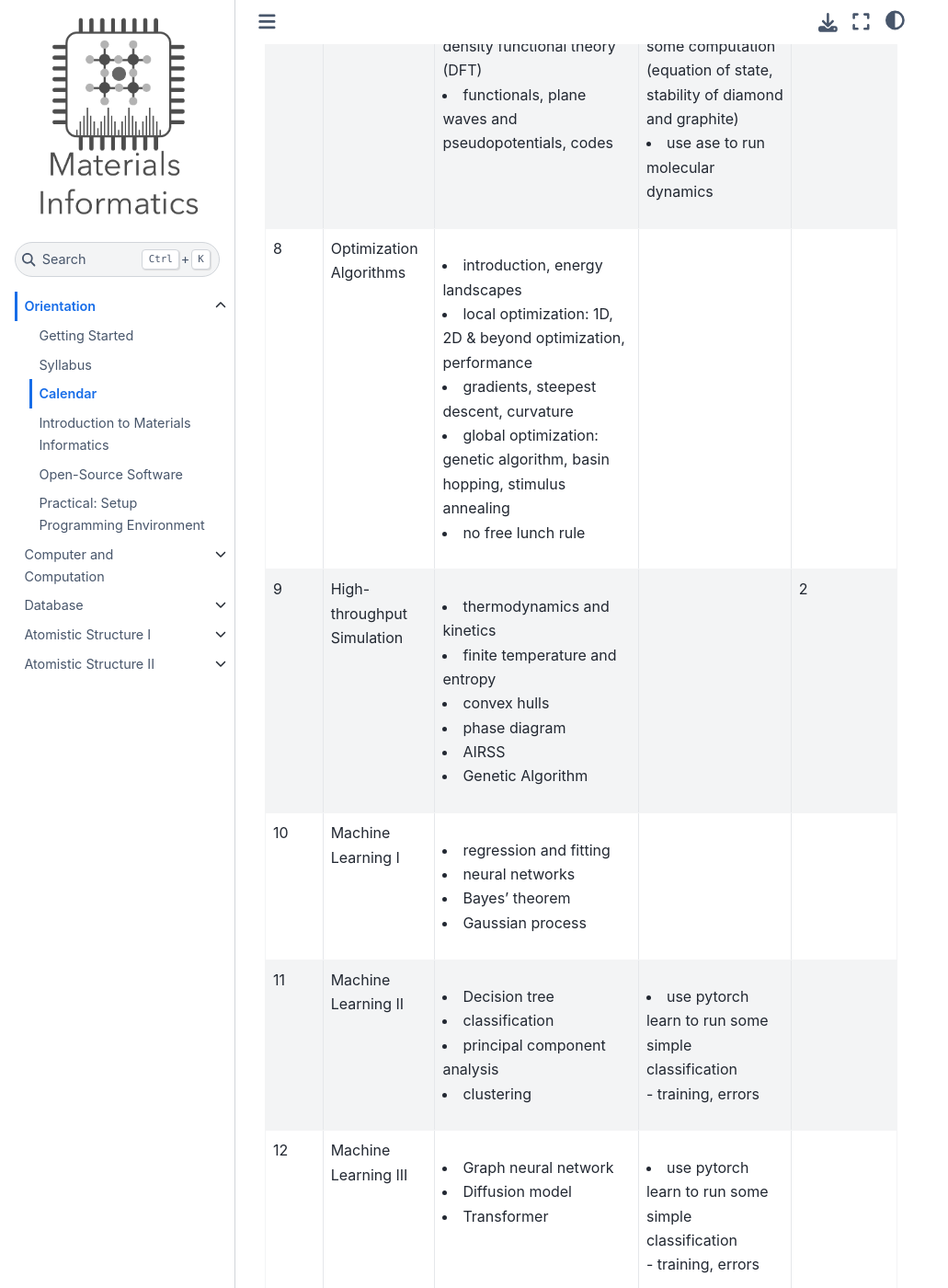
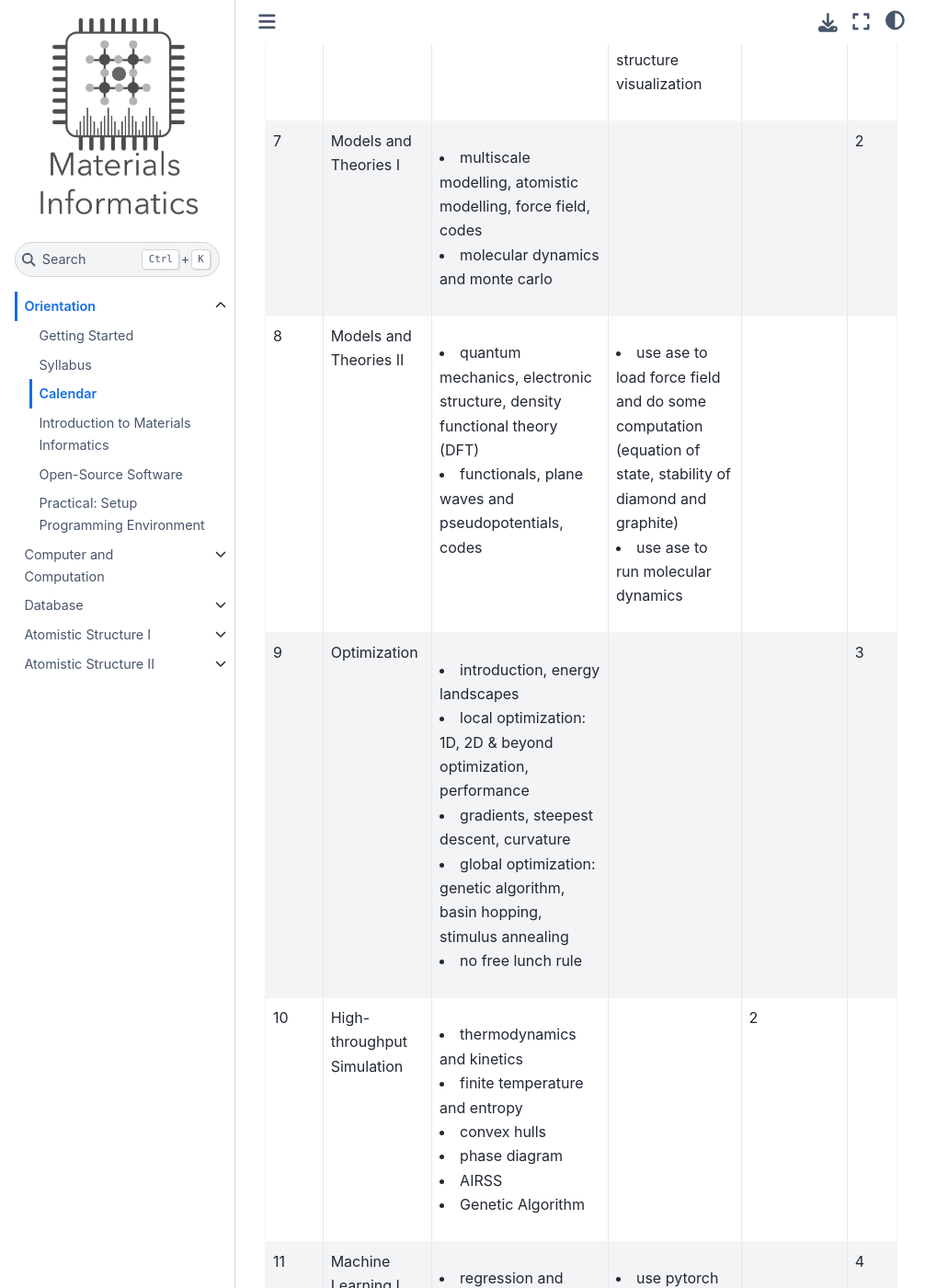
Before and after one commit to deng-group/MLE4217_5219_book, a Jupyter Book: the page built from orientation/calendar.md, in a window 1280 px wide and 1400 px high, scrolled down 1978 px. Shown: the whole window at 92% size, without its empty margins (0-1031 px from the left). Built offline with Jupyter Book 1.0.4 settings and Sphinx 7.4.7 and the Sphinx Book theme 1.1.4, drawn with Linux system fonts in a browser that asks for light colours; pages that are not in the unit, such as notebooks, are missing from menus; comment, search, counter and statistics services are not loaded; some of the changed text lies outside the part shown.

Commit message:
Update table of contents and syllabus; add noncrystalline materials section and revise grading details

````diff
--- a/_toc.yml
+++ b/_toc.yml
@@ -44,8 +44,8 @@
 - file: atomistic_structure_II/index
   sections:
   - file: atomistic_structure_II/site_properties
+  - file: atomistic_structure_II/noncrystalline_materials
   - file: atomistic_structure_II/defect
   - file: atomistic_structure_II/interface
-  - file: atomistic_structure_II/noncrystalline_materials
   - file: atomistic_structure_II/vesta
   - file: atomistic_structure_II/advanced_structure
--- a/orientation/calendar.md
+++ b/orientation/calendar.md
@@ -5,18 +5,18 @@
 Below are the planned schedule, which are subjected to change depends on the progress.
 ```
 
-| **Week** | **Topic** | **Details** | **Practical** | **Assignment**|
-|----------|------------|-------------|---------------|---|
-| 1 | Orientation |<li>Course arrangement <br> <li>Overview of the course <li>Open-source software<br> <li>git, Github & Gitlab | <li>Setup Python environment and use jupyter notebook<br><li>Git, Github & Gitlab | |
-| 2 | Computer and Computation |  <li>materials informatics, computer, programming language, performance, high-performance computing (HPC)<br> <li>open-sourced software |   | |
-| 3 | Database| <li> data structure, database format, materials database, data generation, materials selection<br><li> visualization<br><li> data mining <li> how to query database<br><li> data visualization<br><li> data mining | <li> query data from materials project<br><li> simple data visualization and data mining (bulk modulus)| |
-| 4 | Atomistic Structures I |  <li>molecules, graph, biochemistry, nanomaterials, crystalline materials, noncrystalline materials, ordering, prototypes, Wyckoff positions, structure map<br> <li>symmetry, group theory, point groups, space groups, primitive cells, conventional cells, Brillouin zone, reciprocal space & path | | |
-| 5 | Atomistic Structures II |  <li>defect<br> <li>interface<br> <li>grain boundary |  <li>use pymatgen, ase, and spglib to build models and symmetry analysis<br> <li>use VESTA and ase-gui for structure visualization | 1 |
-| 6 | Models and Theories I |  <li>multiscale modelling, atomistic modelling, force field, codes<br> <li>molecular dynamics and monte carlo | | |
-| 7 | Models and Theories II |  <li>quantum mechanics, electronic structure, density functional theory (DFT)<br> <li>functionals, plane waves and pseudopotentials, codes |  <li>use ase to load force field and do some computation (equation of state, stability of diamond and graphite)<br> <li>use ase to run molecular dynamics | |
-| 8 | Optimization Algorithms | <li> introduction, energy landscapes<br><li> local optimization: 1D, 2D & beyond optimization, performance<br><li> gradients, steepest descent, curvature<br><li> global optimization: genetic algorithm, basin hopping, stimulus annealing<br><li> no free lunch rule | | |
-| 9 | High-throughput Simulation | <li> thermodynamics and kinetics<br><li> finite temperature and entropy<br><li> convex hulls<br><li> phase diagram<br><li> AIRSS<br><li> Genetic Algorithm | |2 |
-| 10 | Machine Learning I | <li> regression and fitting<br><li> neural networks<br><li> Bayes' theorem<br><li> Gaussian process | | |
-| 11 | Machine Learning II | <li> Decision tree<br><li> classification<br><li> principal component analysis<br><li> clustering | <li> use pytorch learn to run some simple classification<br>- training, errors | |
-| 12 | Machine Learning III | <li> Graph neural network<br><li> Diffusion model <br><li> Transformer | <li> use pytorch learn to run some simple classification<br>- training, errors | |
-| 13 | Machine Learning Potential | <li> descriptor: SOAP, ACE, GAP and etc.<br> <li> errors<br> <li> MACE | <li> query data from materials project and get the convex hull<br><li> MACE foundation model to run some calculations: MD, convex hull | 3 |
+| **Week** | **Topic** | **Details** | **Practical** | **Assignment**| **Quiz**|
+|----------|------------|-------------|---------------|---|---|
+| 1 | Orientation |<li>Course arrangement <br> <li>Overview of the course <li>Open-source software<br> <li>git, Github & Gitlab | <li>Setup Python environment and use jupyter notebook<br><li>Git, Github & Gitlab | | |
+| 2 | CNY Week |  |   | | |
+| 3 | Computer and Computation |  <li>materials informatics, computer, programming language, performance, high-performance computing (HPC)<br> <li>open-sourced software |   | | |
+| 4 | Database| <li> data structure, database format, materials database, data generation, materials selection<br><li> visualization<br><li> data mining <li> how to query database<br><li> data visualization<br><li> data mining | <li> query data from materials project<br><li> simple data visualization and data mining (bulk modulus)| | |
+| 5 | Atomistic Structures I |  <li>molecules, graph, biochemistry, nanomaterials, crystalline materials, noncrystalline materials, ordering, prototypes, Wyckoff positions, structure map<br> <li>symmetry, group theory, point groups, space groups, primitive cells, conventional cells, Brillouin zone, reciprocal space & path | | | |
+| 6 | Atomistic Structures II |  <li>defect<br> <li>interface<br> <li>grain boundary |  <li>use pymatgen, ase, and spglib to build models and symmetry analysis<br> <li>use VESTA and ase-gui for structure visualization | 1 | 1|
+| 7 | Models and Theories I |  <li>multiscale modelling, atomistic modelling, force field, codes<br> <li>molecular dynamics and monte carlo | | |2|
+| 8 | Models and Theories II |  <li>quantum mechanics, electronic structure, density functional theory (DFT)<br> <li>functionals, plane waves and pseudopotentials, codes |  <li>use ase to load force field and do some computation (equation of state, stability of diamond and graphite)<br> <li>use ase to run molecular dynamics | | |
+| 9 | Optimization | <li> introduction, energy landscapes<br><li> local optimization: 1D, 2D & beyond optimization, performance<br><li> gradients, steepest descent, curvature<br><li> global optimization: genetic algorithm, basin hopping, stimulus annealing<br><li> no free lunch rule | | | 3|
+| 10 | High-throughput Simulation | <li> thermodynamics and kinetics<br><li> finite temperature and entropy<br><li> convex hulls<br><li> phase diagram<br><li> AIRSS<br><li> Genetic Algorithm | |2 | |
+| 11 | Machine Learning I | <li> regression and fitting<br><li> neural networks<br><li> Bayes' theorem<br><li> Gaussian process <li> Decision tree<br><li> classification<br><li> principal component analysis<br><li> clustering | <li> use pytorch learn to run some simple classification<br>- training, errors | | 4|
+| 12 | Machine Learning II | <li> Graph neural network<br><li> Diffusion model <br><li> Transformer | <li> use pytorch learn to run some simple classification<br>- training, errors | | |
+| 13 | Machine Learning Potential | <li> descriptor: SOAP, ACE, GAP and etc.<br> <li> errors<br> <li> MACE | <li> query data from materials project and get the convex hull<br><li> MACE foundation model to run some calculations: MD, convex hull | 3 | 5|
````
Also changed, not shown: atomistic_structure_II/site_properties.md (+3 -4 lines), orientation/syllabus.md (+2 -2 lines).
